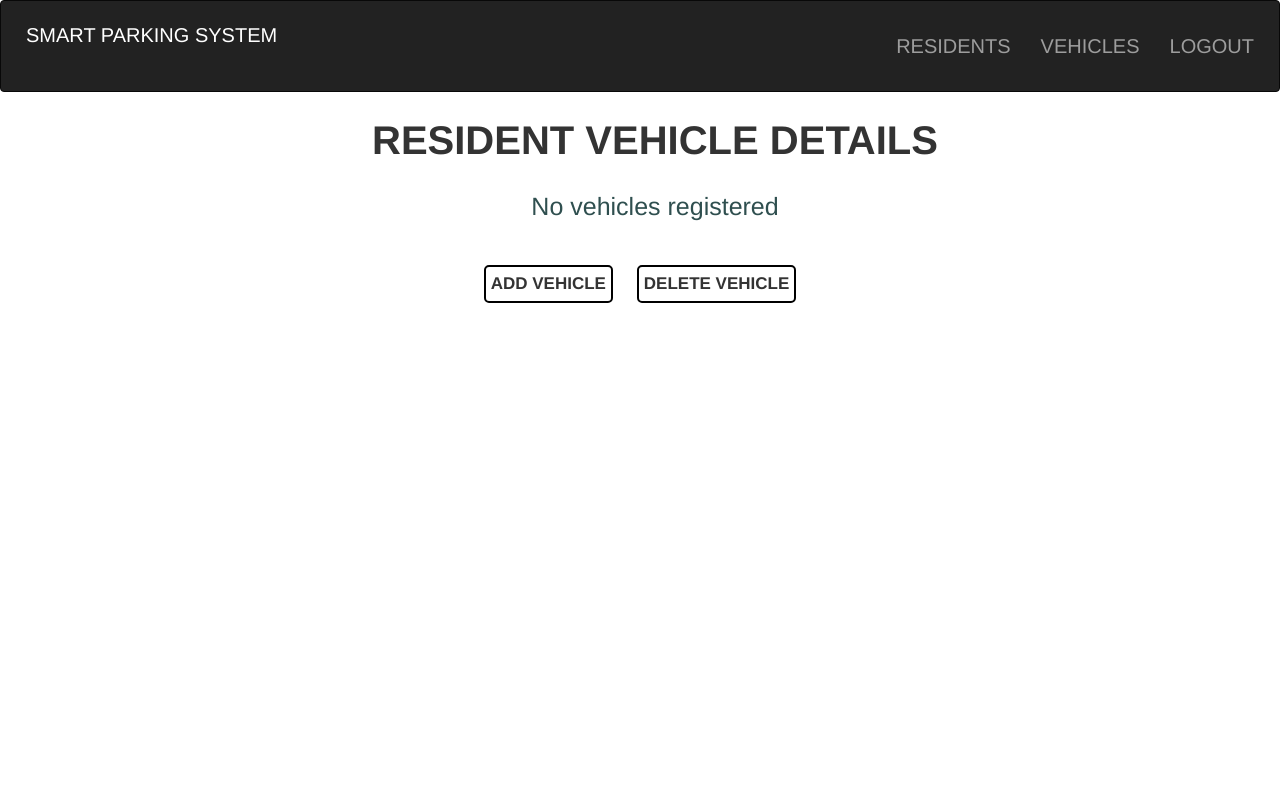
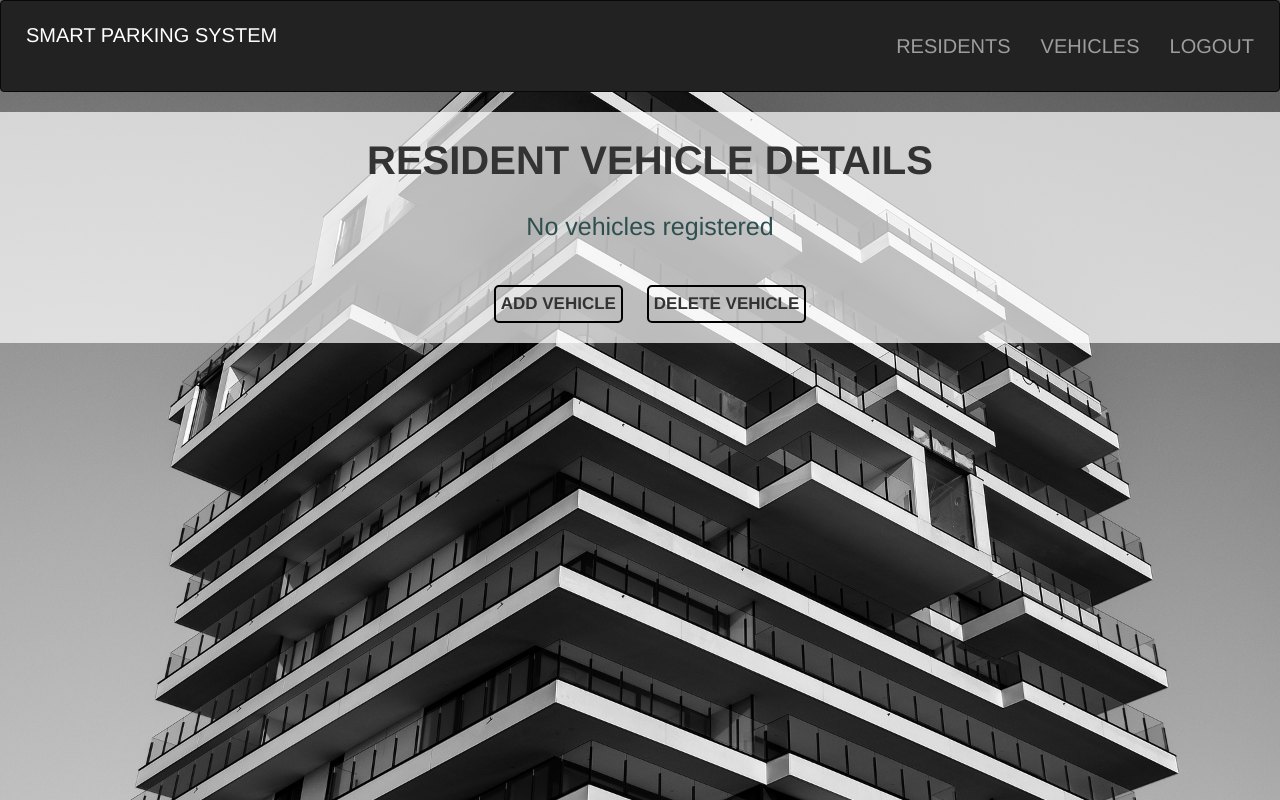
Before and after one commit to AnanyaMaruthi/SmartParking-Website, a Flask app: page /Admin/ResidentVehicles in a window 1280 px wide. Run offline with Flask 2, Linux system fonts and the light colour scheme; the visitor is signed in with stand-in values (Sample User, id 1); data that the repository does not hold is empty; some libraries are stand-ins or nearby versions.

Commit message:
Added background image; Edited styling

```diff
--- a/static/css/Navigation.css
+++ b/static/css/Navigation.css
@@ -1,3 +1,10 @@
+body {
+  background-image: url("../Images/Background.jpg");
+  background-position: center;
+  background-repeat: no-repeat;
+  background-size: cover;
+}
+
 nav {
   color: white;
   padding: 20px 10px;
@@ -12,6 +19,7 @@ nav .navbar-header {
   font-size: 40px;
   font-weight: bold;
   text-align: center;
+  padding-top: 20px;
 }
 
 table {
@@ -63,6 +71,20 @@ form label {
   margin-top: 10px;
 }
 
+.card {
+  background-color: rgba(255, 255, 255, 0.8);
+}
+
+.parent {
+  background-color: rgba(255, 255, 255, 0.7);
+  padding-left: 20px;
+}
+
+table {
+  border: 2px solid black !important;
+  background-color: rgba(255, 255, 255, 0.8) !important;
+}
+
 .login-card {
   box-shadow: 0 4px 8px 0 rgba(0, 0, 0, 0.2);
   width: 25%;
--- a/templates/Admin_ResidentVehicles.html
+++ b/templates/Admin_ResidentVehicles.html
@@ -1,4 +1,5 @@
 {% extends "Navigation_Admin.html" %} {% block content %}
+<div class="parent">
   <div class="container">
     <div class="title">
       RESIDENT VEHICLE DETAILS
@@ -32,7 +33,10 @@
   </div>
   <div class="formButtons container-fluid">
     <button data-toggle="modal" data-target="#AddModal">ADD VEHICLE</button>
-  <button data-toggle="modal" data-target="#DeleteModal">DELETE VEHICLE</button>
+    <button data-toggle="modal" data-target="#DeleteModal">
+      DELETE VEHICLE
+    </button>
+  </div>
 </div>
 
 <div id="AddModal" class="modal fade" role="dialog">
--- a/templates/Admin_Residents.html
+++ b/templates/Admin_Residents.html
@@ -1,4 +1,5 @@
 {% extends "Navigation_Admin.html" %} {% block content %}
+<div class="parent">
   <div class="container">
     <div class="title">
       RESIDENT DETAILS
@@ -40,6 +41,7 @@
     <button data-toggle="modal" data-target="#DeleteModal">
       DELETE RESIDENT
     </button>
+  </div>
 </div>
 <div id="AddModal" class="modal fade" role="dialog">
   <div class="modal-dialog">
--- a/templates/Navigation_Admin.html
+++ b/templates/Navigation_Admin.html
@@ -22,9 +22,9 @@
         </ul>
       </div>
     </nav>
-    <div class="container">
-      {% block content %} {% endblock %}
-    </div>
+
+    {% block content %} {% endblock %}
+
     <script>
       $("#Logout").on("click", event => {
         $.ajax({
--- a/templates/ResidentHome.html
+++ b/templates/ResidentHome.html
@@ -1,4 +1,6 @@
 {% extends "Navigation_Residents.html" %} {% block content %}
+
+<div class="parent">
   <div class="container">
     <div class="title">
       YOUR VEHICLES
@@ -64,6 +66,7 @@
     <button data-toggle="modal" data-target="#DeleteModal">
       DELETE VISITOR
     </button>
+  </div>
 </div>
 
 <div id="AddModal" class="modal fade" role="dialog">
```
Also changed, not shown: static/Images/Background.jpg (added). Lines whose indentation alone changed are shown as unchanged.
